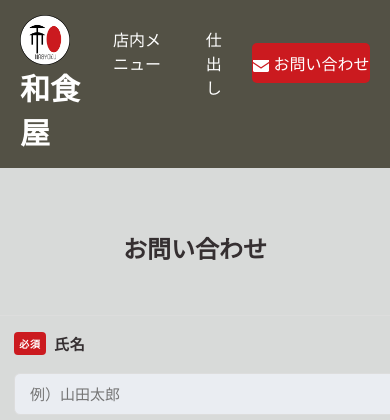
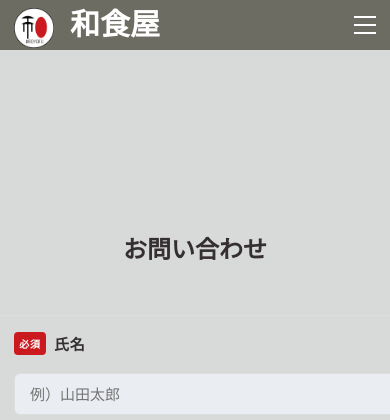
Before and after one commit to Shiho-fuji/portfolio, a PHP site: page /contact.html in a window 390 px wide; the page is wider, and only the part inside the window is pictured. Shown: the top 420 px of that part. Run offline with PHP 8.4, Linux system fonts and the light colour scheme.

Commit message:
update0229

```diff
--- a/wasyoku/contact.html
+++ b/wasyoku/contact.html
@@ -24,6 +24,27 @@
             <li class="common-button common-button--medium">
               <a href="contact.html" class="common-button__text"><img src="img/mail.png" alt="メールのマーク" class="mail__img">お問い合わせ</a>
             </li>
+          </ul>
+        </nav>
+      </div>
+
+      <div class="nav__area">
+        <div class="nav__area-inner">
+          <div  class="nav__area-logo">
+            <a href="index.html" class="header__nav-logo"><img src="img/logo.png" alt="和食屋のロゴです。" class="nav__area-logo-img">和食屋</a>
+          </div>
+          <button class="hamburger-menu" id="js-hamburger-menu">
+            <span class="hamburger-menu__bar"></span>
+            <span class="hamburger-menu__bar"></span>
+            <span class="hamburger-menu__bar"></span>
+          </button>
+        </div>
+        <nav class="navigation">
+          <ul class="navigation__list">
+            <li class="navigation__list-item"><p class="navigation__link-text">メニュー</p></li>
+            <li class="navigation__list-item"><a href="inside.html" class="navigation__link">店内メニュー</a></li>
+            <li class="navigation__list-item"><a href="catered.html" class="navigation__link">仕出し</a></li>
+            <li class="navigation__list-item common-button common-button--medium"><a href="contact.html" class="navigation__link  common-button__text"><img src="img/mail.png" alt="メールのマーク" class="mail__img">お問い合わせ</a></li>
           </ul>
         </nav>
       </div>
--- a/wasyoku/index.js
+++ b/wasyoku/index.js
@@ -1,8 +1,4 @@
 $(function() {
-  $('.hamburger').click(function(){
-    $('.hamburger, .slide-menu').toggleClass('active');
-  });
-
   $('#submit').on('click', function (event) {
     // formタグによる送信を拒否
     event.preventDefault();
@@ -116,12 +112,29 @@ $(function() {
     return result;
   }
 
-  $(window).on("scroll", function () {
-    const sliderHeight = $(".container").height();
-    if (sliderHeight - 30 < $(this).scrollTop()) {
-      $(".header").addClass("change-color");
-    } else {
-      $(".header").removeClass("change-color");
-    }
+
+  $(window).scroll(function (){
+    $('.fadein').each(function(){
+        var position = $(this).offset().top;
+        var scroll = $(window).scrollTop();
+        var windowHeight = $(window).height();
+        if (scroll >= position - windowHeight + 200){
+          $(this).addClass('active');
+        } else {
+          $(this).removeClass('active');
+        }
+        if (scroll <= 200) {
+          $(this).removeClass('active');
+      }
+    });
   });
+
+
+
+
+  $('#js-hamburger-menu, .navigation__link').on('click', function () {
+    $('.navigation').slideToggle(500)
+    $('.hamburger-menu').toggleClass('hamburger-menu--open')
+  });
+
 });
--- a/wasyoku/style.css
+++ b/wasyoku/style.css
@@ -16,22 +16,29 @@ body{
   left: 0;
   right: 0;
   z-index: 100;
-  transition: all .5s;
 }
-
-.header.change-color {
-  background-color: #535145;
-}
-
 .header__inner{
   position: absolute;
   display: flex;
   z-index: 100;
-  padding: 15px 20px;
+  padding: 10px 20px;
   justify-content: space-between;
   right: 0;
   left: 0;
+  background-color: rgba(83,81,69,0.8);
 }
+
+.fadein {
+  opacity : 0;
+  transform : translate(0, 100px);
+  transition : all 1s;
+}
+
+.fadein.active{
+  opacity : 1;
+  transform : translate(0, 0);
+}
+
 .header__nav-logo{
   text-decoration:none;
   font-size: 30px;
@@ -90,6 +97,10 @@ body{
   width: 160px;
   height: 40px;
   margin: 0;
+}
+
+.nav__area{
+  display: none;
 }
 
 
@@ -759,6 +770,114 @@ body{
   border: none;
 }
 @media screen and (max-width: 800px) {
+  .header__inner{
+    display: none;
+  }
+
+
+  .nav__area {
+    height: 50px;
+    display: flex;
+    justify-content: space-between;
+    align-items: center;
+    position: relative;
+    background-color: rgba(83,81,69,0.8);
+  }
+  .nav__area-inner{
+    width: 100%;
+    display: flex;
+    justify-content: space-between;
+  }
+  .nav__area-logo {
+    font-weight: 700;
+    padding-left: 14px;
+  }
+  .nav__area-logo-img{
+    width: 40px;
+    vertical-align:middle;
+    padding-right: 16px;
+  }
+  .hamburger-menu {
+    width: 50px;
+    height: 50px;
+    position: relative;
+    border: none;
+    background: transparent;
+    appearance: none;
+    padding: 0;
+    cursor: pointer;
+  }
+  .hamburger-menu__bar {
+    display: inline-block;
+    width: 44%;
+    height: 2px;
+    background: #fff;
+    position: absolute;
+    left: 50%;
+    transform: translateX(-50%);
+    transition: .5s;
+    z-index: 100;
+  }
+  .hamburger-menu__bar:first-child {
+    top: 16px;
+  }
+  .hamburger-menu__bar:nth-child(2) {
+    top: 24px;
+  }
+  .hamburger-menu__bar:last-child {
+    top: 32px;
+  }
+  .hamburger-menu--open .hamburger-menu__bar {
+    top: 50%;
+  }
+  .hamburger-menu--open .hamburger-menu__bar:first-child {
+    transform: translateX(-50%) translateY(-50%) rotate(45deg);
+  }
+  .hamburger-menu--open .hamburger-menu__bar:last-child {
+    transform: translateX(-50%) translateY(-50%) rotate(-45deg);
+  }
+  .hamburger-menu--open .hamburger-menu__bar:nth-child(2) {
+    display: none;
+  }
+  .navigation {
+    display: none;
+    background: #535145;
+    position: absolute;
+    top: 50px;
+    width: 100%;
+    z-index: 9999;
+    padding: 30px;
+  }
+  .navigation__list {
+    text-align: center;
+    list-style: none;
+    padding: 0;
+    margin: 0;
+  }
+  .navigation__link {
+    color: #fff;
+    font-weight: 700;
+    text-decoration: none;
+    display: block;
+    padding: 24px 0;
+    transition: .5s;
+  }
+  .navigation__link-text{
+    font-size: 30px;
+    color: #fff;
+    font-weight: 700;
+    text-decoration: none;
+    display: block;
+    padding: 10px 0 10px 0;
+    transition: .5s;
+  }
+
+
+
+
+
+
+
   .intro__list{
     display: block;
     text-align: center;
```
Also changed, not shown: wasyoku/catered.html (+21 -0 lines), wasyoku/index.html (+25 -1 lines), wasyoku/inside.html (+21 -0 lines).
